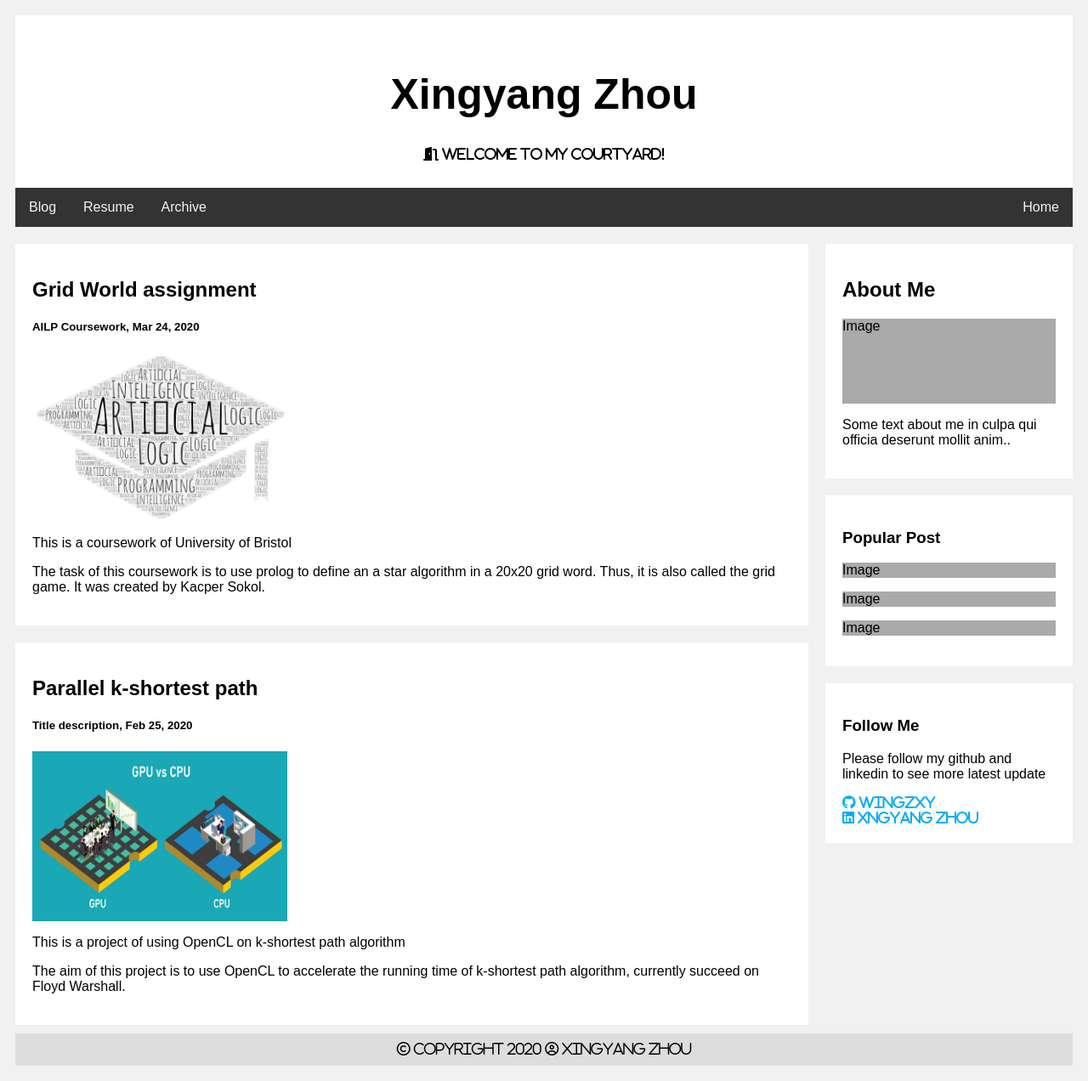
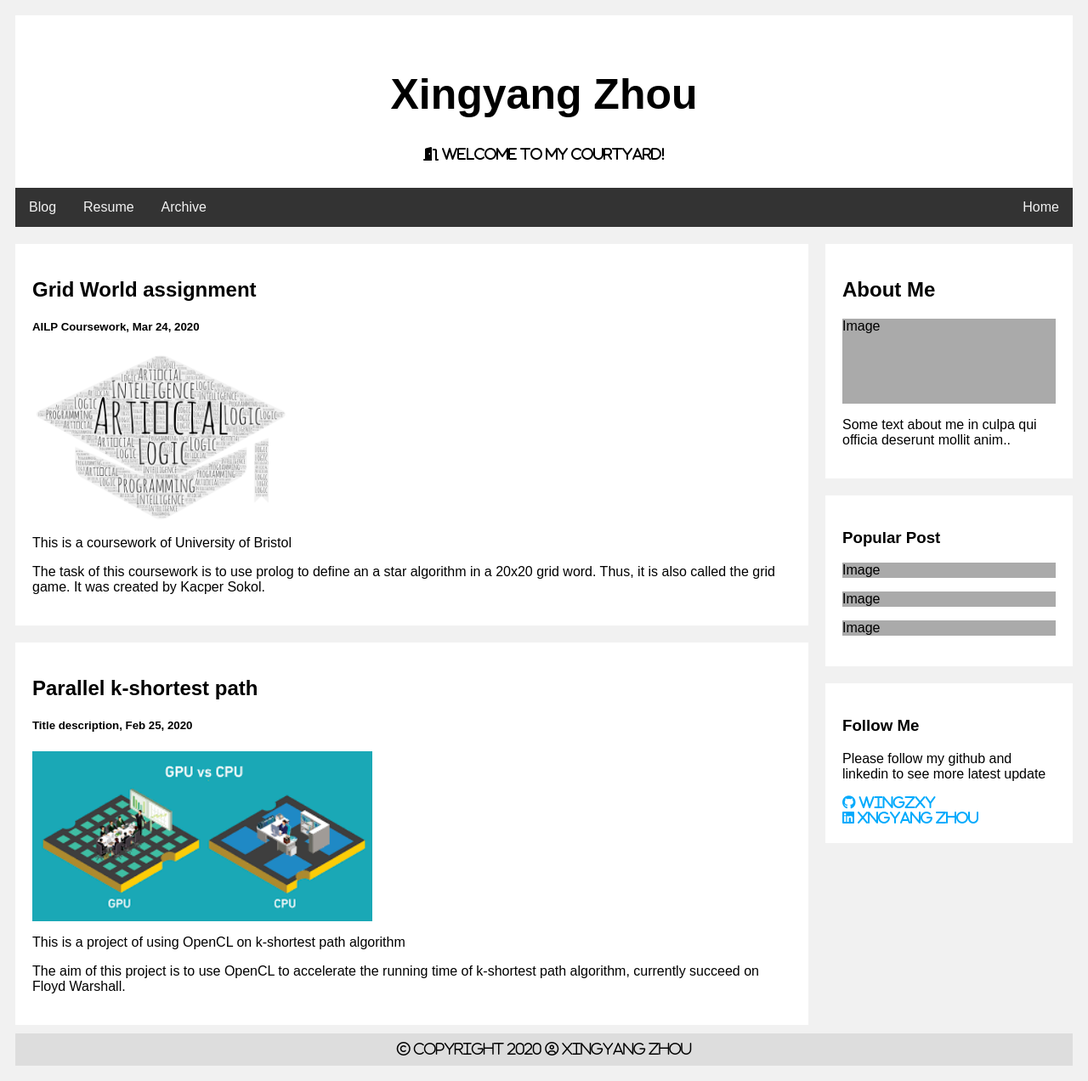
Before and after one commit to Wingzxy/Wingzxy.github.io, a Jekyll site: the page built from index.html, in a window 1280 px wide. Shown: the whole page at 85% size. Built offline with Jekyll 4.4.1, drawn with Linux system fonts in a browser that asks for light colours; nearby versions of some CDN libraries.

Commit message:
change gpu image width to 400

```diff
--- a/_layouts/homepage.html
+++ b/_layouts/homepage.html
@@ -32,7 +32,7 @@
     <div class="card">
       <h2>Parallel k-shortest path</h2>
       <h5>Title description, Feb 25, 2020</h5>
-      <div class="fakeimg" style="height:200px; width:300px;"><img src="/images/gpu.png" alt="art words" width="100%" height="100%"></div>
+      <div class="fakeimg" style="height:200px; width:400px;"><img src="/images/gpu.png" alt="art words" width="100%" height="100%"></div>
       <p>This is a project of using OpenCL on k-shortest path algorithm</p>
       <p>The aim of this project is to use OpenCL to accelerate the running time of k-shortest path algorithm, currently succeed on Floyd Warshall.</p>
     </div>
```
